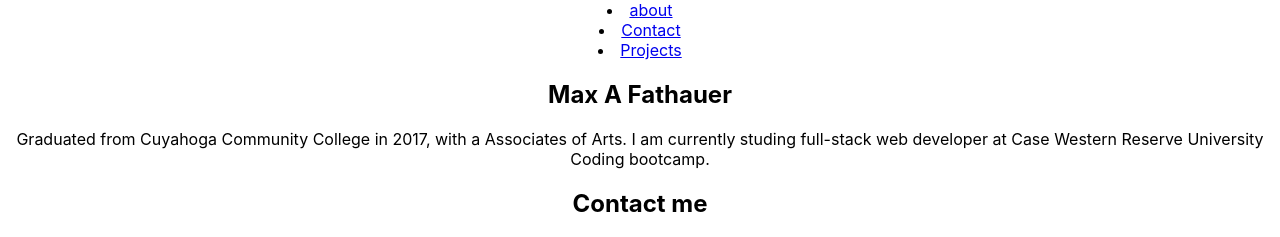
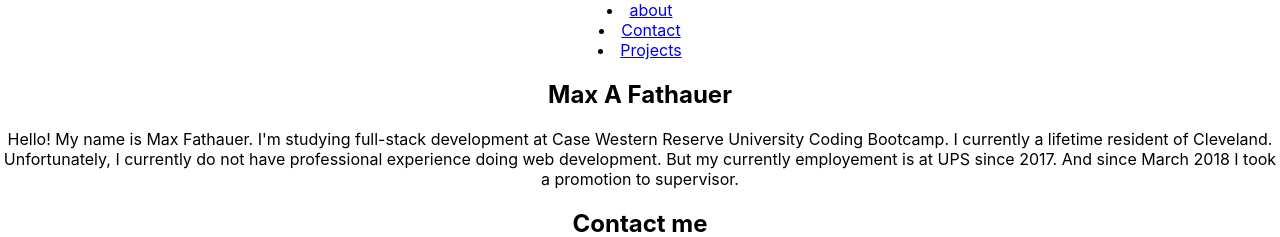
Before and after one commit to MaxAFath/spudy, a React (Create React App) app: page / in a window 1280 px wide. Shown: the top 237 px of the page. Built offline with nearby package versions, Linux system fonts and the light colour scheme.

Commit message:
worked on about section, and introduction

```diff
--- a/src/components/About.js
+++ b/src/components/About.js
@@ -6,8 +6,7 @@ function About() {
             <div className="hero">
                 <h1 id="about">Max A Fathauer</h1>
                 <p id="heroInfo">
-                    Graduated from Cuyahoga Community College in 2017, with a Associates of Arts.
-                    I am currently studing full-stack web developer at Case Western Reserve University Coding bootcamp.
+                    Hello! My name is Max Fathauer. I'm studying full-stack development at Case Western Reserve University Coding Bootcamp. I currently a lifetime resident of Cleveland. Unfortunately, I currently do not have professional experience doing web development. But my currently employement is at UPS since 2017. And since March 2018 I took a promotion to supervisor.
                 </p>
             </div>
         </section>
--- a/src/components/Nav.js
+++ b/src/components/Nav.js
@@ -7,7 +7,7 @@ function Nav() {
 
     return (
         <section>
-            <un>
+            <un className="">
                 <li className="nav"><a href={about}> about</a></li>
                 <li className="nav"><a href={contact}>Contact</a></li>
                 <li className="nav"><a href={projects}>Projects</a></li>
```
